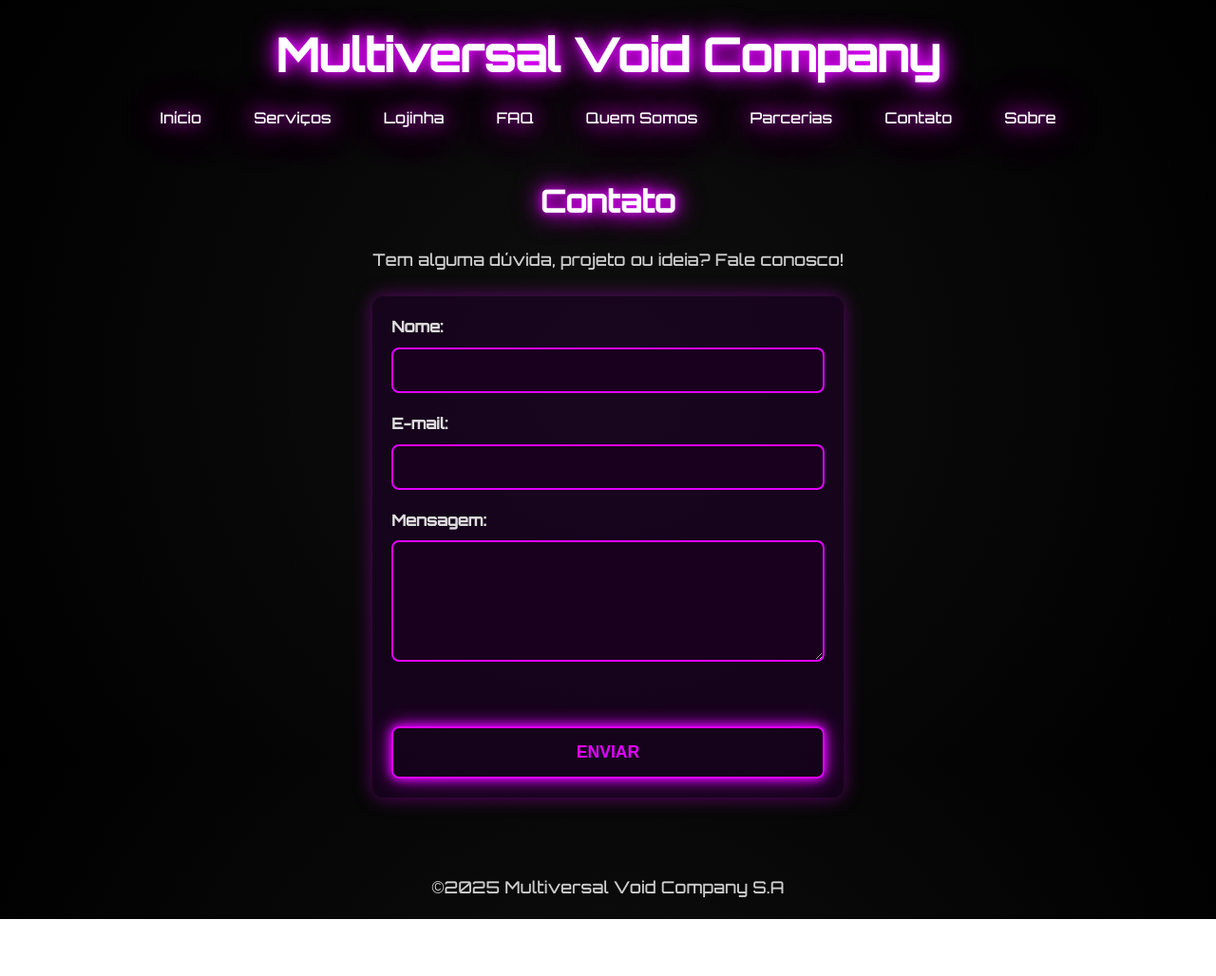
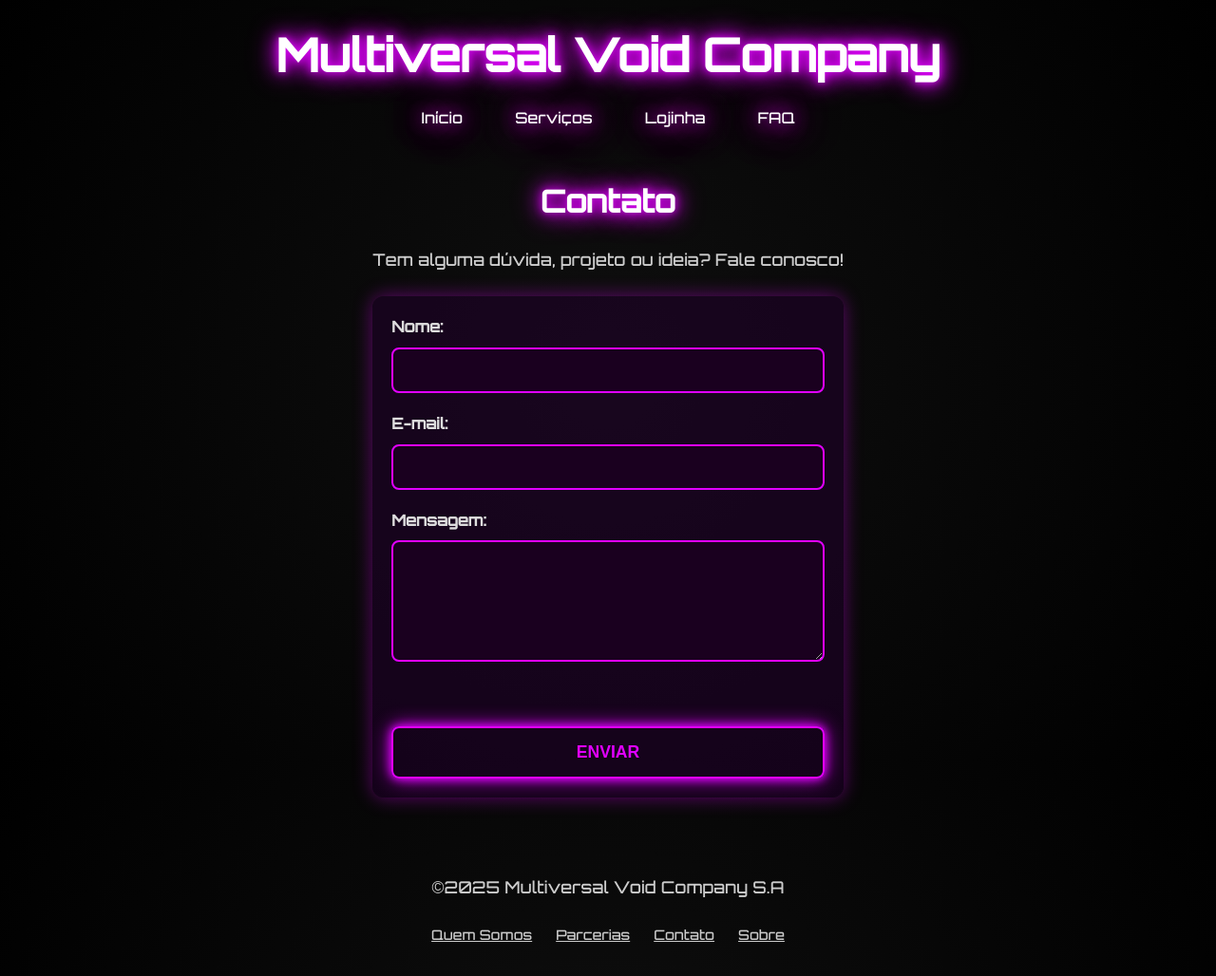
Before and after one commit to SaraRebeka/Multiversal-Void-Company, a plain HTML site: page contato.html in a window 1280 px wide. Shown: the whole page at 95% size. Before the commit the page ends 968 px from the top, so only its background shows below. Drawn offline with Linux system fonts and the light colour scheme.

Commit message:
Update contato.html

```diff
--- a/contato.html
+++ b/contato.html
@@ -16,10 +16,6 @@
         <li><a href="servicos.html">Serviços</a></li>
         <li><a href="lojinha.html">Lojinha</a></li>
         <li><a href="faq.html">FAQ</a></li>
-        <li><a href="quem-somos.html">Quem Somos</a></li>
-        <li><a href="parcerias.html">Parcerias</a></li>
-        <li><a href="contato.html">Contato</a></li>
-        <li><a href="sobre.html">Sobre</a></li>
       </ul>
     </nav>
   </header>
@@ -46,6 +42,12 @@
 
   <footer>
     <p>©2025 Multiversal Void Company S.A</p>
+    <ul class="Baixo">
+        <li><a href="quem-somos.html">Quem Somos</a></li>
+        <li><a href="parcerias.html">Parcerias</a></li>
+        <li><a href="contato.html">Contato</a></li>
+        <li><a href="sobre.html">Sobre</a></li>
+    </ul>
   </footer>
 </body>
 </html>
```
